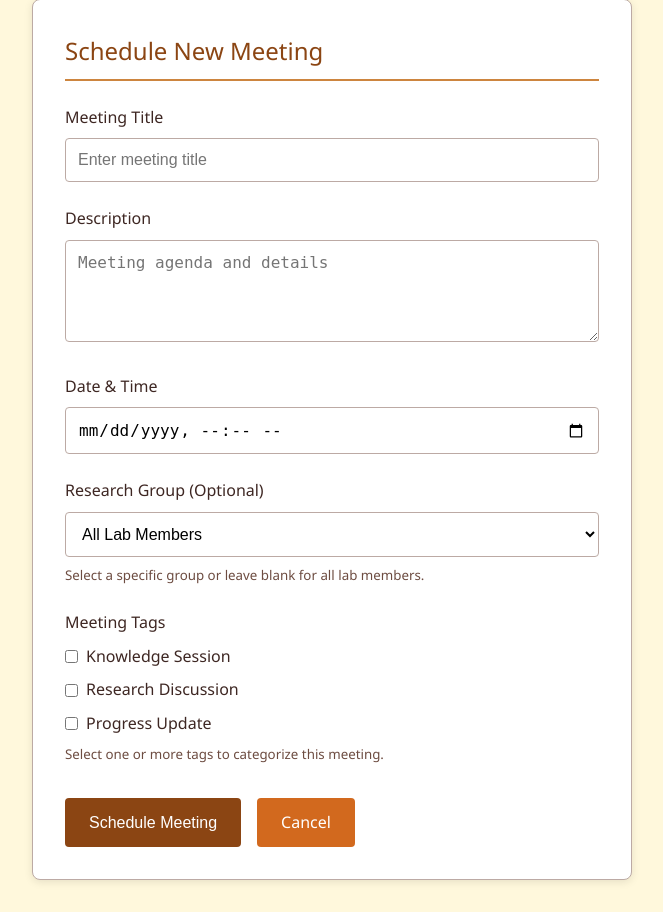
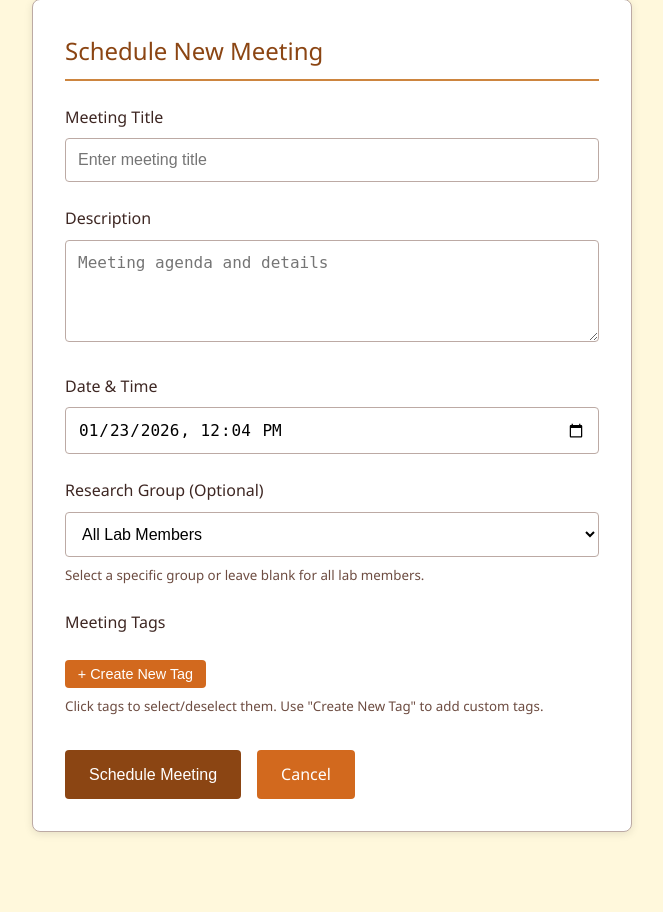
Before and after one commit to lokeshmohanty/labMan, a Flask app: page /meetings/create in a window 1280 px wide. Shown: the part 103-1015 px from the top of the page, without its empty margins (308-971 px from the left). After the commit the page ends 937 px from the top, so only its background shows below. Run offline with Flask 3, Linux system fonts and the light colour scheme; the visitor is signed in with stand-in values (Sample User, id 1); data comes from the database, SQL or seed files in the repository; data that the repository does not hold is empty.

Commit message:
allow dynamic meeting tags

```diff
--- a/app.py
+++ b/app.py
@@ -6,7 +6,7 @@ from lib.auth import login_user, logout_user, require_login, require_admin, get_
 from lib.users import create_user, get_all_users, update_user, delete_user, get_user_by_id, update_user_password, create_password_reset_token, verify_reset_token, update_user_notifications, send_activation_email
 from lib.users import update_user_profile, verify_email_change
 from lib.groups import create_group, get_all_groups, get_all_groups_with_counts, add_user_to_group, remove_user_from_group, get_user_groups, get_group_members, get_group_by_id, update_group
-from lib.meetings import create_meeting, get_all_meetings, update_meeting, delete_meeting, get_meeting_by_id, get_meetings_this_week, get_meetings_by_month, record_meeting_response, get_meeting_responses, get_meetings_by_tags, format_meeting_datetime
+from lib.meetings import create_meeting, get_all_meetings, update_meeting, delete_meeting, get_meeting_by_id, get_meetings_this_week, get_meetings_by_month, record_meeting_response, get_meeting_responses, get_meetings_by_tags, format_meeting_datetime, get_all_tags
 from lib.content import upload_content, get_content, delete_content, get_content_by_id, check_content_access, get_content_by_share_link, get_content_by_group, update_content
 from lib.inventory import add_inventory_item, get_all_inventory, update_inventory_item, delete_inventory_item
 from lib.servers import add_server, get_all_servers, update_server, delete_server, get_server_by_id
@@ -383,7 +383,12 @@ def meetings():
     for meeting in this_week:
         meeting['meeting_time'] = format_meeting_datetime(meeting['meeting_time'])
 
-    return render_template('meetings.html', meetings=all_meetings, this_week=this_week)
+    # Get available tags for filter
+    default_tags = [t.strip() for t in os.getenv('DEFAULT_MEETING_TAGS', '').split(',') if t.strip()]
+    db_tags = get_all_tags()
+    available_tags = sorted(list(set(default_tags + db_tags)))
+
+    return render_template('meetings.html', meetings=all_meetings, this_week=this_week, available_tags=available_tags)
 
 @app.route('/meetings/calendar/<int:year>/<int:month>')
 @require_login
@@ -399,7 +404,8 @@ def create_meeting_route():
         description = request.form.get('description')
         meeting_time = request.form.get('meeting_time')
         group_id = request.form.get('group_id')
-        tags = request.form.getlist('tags')
+        tags_str = request.form.get('tags', '')
+        tags = [t.strip() for t in tags_str.split(',') if t.strip()]
 
         user = get_current_user()
         if create_meeting(title, description, meeting_time, user['id'], group_id, tags):
@@ -410,7 +416,16 @@ def create_meeting_route():
 
     user = get_current_user()
     user_groups = get_user_groups(user['id'])
-    return render_template('meeting_form.html', groups=user_groups)
+
+    # Get available tags
+    default_tags = [t.strip() for t in os.getenv('DEFAULT_MEETING_TAGS', '').split(',') if t.strip()]
+    db_tags = get_all_tags()
+    available_tags = sorted(list(set(default_tags + db_tags)))
+
+    # Set default time to now
+    default_time = datetime.now().strftime('%Y-%m-%dT%H:%M')
+
+    return render_template('meeting_form.html', groups=user_groups, available_tags=available_tags, default_time=default_time)
 
 @app.route('/meetings/<int:meeting_id>/edit', methods=['GET', 'POST'])
 @require_login
@@ -431,7 +446,8 @@ def edit_meeting(meeting_id):
         description = request.form.get('description')
         new_time = request.form.get('meeting_time')
         group_id = request.form.get('group_id')
-        tags = request.form.getlist('tags')
+        tags_str = request.form.get('tags', '')
+        tags = [t.strip() for t in tags_str.split(',') if t.strip()]
 
         # Check if time changed
         old_time = meeting['meeting_time']
@@ -446,7 +462,13 @@ def edit_meeting(meeting_id):
     user_groups = get_user_groups(user['id'])
     # Parse existing tags
     meeting['tags_list'] = meeting['tags'].split(',') if meeting.get('tags') else []
-    return render_template('meeting_form.html', meeting=meeting, groups=user_groups, is_edit=True)
+
+    # Get available tags
+    default_tags = [t.strip() for t in os.getenv('DEFAULT_MEETING_TAGS', '').split(',') if t.strip()]
+    db_tags = get_all_tags()
+    available_tags = sorted(list(set(default_tags + db_tags)))
+
+    return render_template('meeting_form.html', meeting=meeting, groups=user_groups, is_edit=True, available_tags=available_tags)
 
 @app.route('/meetings/<int:meeting_id>/delete', methods=['POST'])
 @require_login
--- a/templates/meeting_form.html
+++ b/templates/meeting_form.html
@@ -9,18 +9,20 @@
     <form method="POST">
         <div class="form-group">
             <label for="title">Meeting Title</label>
-            <input type="text" id="title" name="title" class="form-control" required value="{% if meeting %}{{ meeting.title }}{% endif %}"
-                   placeholder="Enter meeting title">
+            <input type="text" id="title" name="title" class="form-control" required
+                value="{% if meeting %}{{ meeting.title }}{% endif %}" placeholder="Enter meeting title">
         </div>
 
         <div class="form-group">
             <label for="description">Description</label>
-            <textarea id="description" name="description" class="form-control" rows="4" placeholder="Meeting agenda and details">{% if meeting %}{{ meeting.description }}{% endif %}</textarea>
+            <textarea id="description" name="description" class="form-control" rows="4"
+                placeholder="Meeting agenda and details">{% if meeting %}{{ meeting.description }}{% endif %}</textarea>
         </div>
 
         <div class="form-group">
             <label for="meeting_time">Date & Time</label>
-            <input type="datetime-local" id="meeting_time" name="meeting_time" class="form-control" required value="{% if meeting %}{{ meeting.meeting_time[:16] }}{% endif %}">
+            <input type="datetime-local" id="meeting_time" name="meeting_time" class="form-control" required
+                value="{% if meeting %}{{ meeting.meeting_time[:16] }}{% else %}{{ default_time }}{% endif %}">
         </div>
 
         <div class="form-group">
@@ -28,7 +30,8 @@
             <select id="group_id" name="group_id" class="form-control">
                 <option value="">All Lab Members</option>
                 {% for group in groups %}
-                <option value="{{ group.id }}" {% if meeting and meeting.group_id == group.id %}selected{% endif %}>{{ group.name }}</option>
+                <option value="{{ group.id }}" {% if meeting and meeting.group_id==group.id %}selected{% endif %}>{{
+                    group.name }}</option>
                 {% endfor %}
             </select>
             <small style="color: var(--text-light); display: block; margin-top: 0.5rem;">
@@ -38,27 +41,138 @@
 
         <div class="form-group">
             <label>Meeting Tags</label>
-            <div style="display: flex; flex-direction: column; gap: 0.5rem;">
-                <div class="checkbox-group">
-                    <input type="checkbox" id="tag1" name="tags" value="Knowledge Session" {% if meeting and 'Knowledge Session' in meeting.tags_list %}checked{% endif %}>
-                    <label for="tag1" style="margin-bottom: 0;">Knowledge Session</label>
-                </div>
-                <div class="checkbox-group">
-                    <input type="checkbox" id="tag2" name="tags" value="Research Discussion" {% if meeting and 'Research Discussion' in meeting.tags_list %}checked{% endif %}>
-                    <label for="tag2" style="margin-bottom: 0;">Research Discussion</label>
-                </div>
-                <div class="checkbox-group">
-                    <input type="checkbox" id="tag3" name="tags" value="Progress Update" {% if meeting and 'Progress Update' in meeting.tags_list %}checked{% endif %}>
-                    <label for="tag3" style="margin-bottom: 0;">Progress Update</label>
+
+            <div id="all-tags-container" style="display: flex; flex-wrap: wrap; gap: 0.5rem; margin-bottom: 1rem;">
+                {% for tag in available_tags %}
+                <button type="button" class="btn btn-outline tag-item" onclick="toggleTag('{{ tag }}')"
+                    data-tag="{{ tag }}"
+                    style="border: 1px solid var(--border); background-color: white; color: var(--text-dark); transition: all 0.2s;">
+                    {{ tag }}
+                </button>
+                {% endfor %}
+            </div>
+
+            <div style="display: flex; gap: 0.5rem; align-items: center;">
+                <button type="button" class="btn btn-secondary" onclick="showNewTagInput()" id="show-add-btn"
+                    style="font-size: 0.9rem; padding: 0.4rem 0.8rem;">+ Create New Tag</button>
+                <div id="new-tag-input-group" style="display: none; align-items: center; gap: 0.5rem;">
+                    <input type="text" id="new-tag-name" class="form-control" style="width: 200px;"
+                        placeholder="New tag name">
+                    <button type="button" class="btn btn-primary" onclick="createNewTag()"
+                        style="padding: 0.4rem 0.8rem;">Add</button>
+                    <button type="button" class="btn btn-danger" onclick="hideNewTagInput()"
+                        style="padding: 0.4rem 0.8rem;">Cancel</button>
                 </div>
             </div>
+
+            <input type="hidden" name="tags" id="tags-hidden"
+                value="{% if meeting and meeting.tags %}{{ meeting.tags }}{% endif %}">
+
             <small style="color: var(--text-light); display: block; margin-top: 0.5rem;">
-                Select one or more tags to categorize this meeting.
+                Click tags to select/deselect them. Use "Create New Tag" to add custom tags.
             </small>
         </div>
 
+        <script>
+            let selectedTags = [];
+
+            function initTags() {
+                const hiddenInput = document.getElementById('tags-hidden');
+                if (hiddenInput.value) {
+                    selectedTags = hiddenInput.value.split(',').filter(t => t.trim());
+                }
+                updateVisualState();
+
+                // Add enter key listener for new tag input
+                document.getElementById('new-tag-name').addEventListener('keypress', function (e) {
+                    if (e.key === 'Enter') {
+                        e.preventDefault();
+                        createNewTag();
+                    }
+                });
+            }
+
+            function toggleTag(tag) {
+                if (selectedTags.includes(tag)) {
+                    selectedTags = selectedTags.filter(t => t !== tag);
+                } else {
+                    selectedTags.push(tag);
+                }
+                updateHiddenInput();
+                updateVisualState();
+            }
+
+            function showNewTagInput() {
+                document.getElementById('show-add-btn').style.display = 'none';
+                document.getElementById('new-tag-input-group').style.display = 'flex';
+                document.getElementById('new-tag-name').focus();
+            }
+
+            function hideNewTagInput() {
+                document.getElementById('show-add-btn').style.display = 'block';
+                document.getElementById('new-tag-input-group').style.display = 'none';
+                document.getElementById('new-tag-name').value = '';
+            }
+
+            function createNewTag() {
+                const input = document.getElementById('new-tag-name');
+                const tagName = input.value.trim();
+
+                if (!tagName) return;
+
+                // Check if already exists in available tags to avoid duplicates
+                const existingBtn = Array.from(document.querySelectorAll('.tag-item')).find(btn => btn.dataset.tag.toLowerCase() === tagName.toLowerCase());
+
+                if (existingBtn) {
+                    if (!selectedTags.includes(existingBtn.dataset.tag)) {
+                        toggleTag(existingBtn.dataset.tag);
+                    }
+                } else {
+                    // Create visual button
+                    const container = document.getElementById('all-tags-container');
+                    const btn = document.createElement('button');
+                    btn.type = 'button';
+                    btn.className = 'btn btn-outline tag-item';
+                    btn.onclick = function () { toggleTag(tagName) };
+                    btn.dataset.tag = tagName;
+                    btn.style.cssText = 'border: 1px solid var(--border); background-color: white; color: var(--text-dark); transition: all 0.2s;';
+                    btn.textContent = tagName;
+                    container.appendChild(btn);
+
+                    // Auto select
+                    toggleTag(tagName);
+                }
+
+                hideNewTagInput();
+            }
+
+            function updateHiddenInput() {
+                document.getElementById('tags-hidden').value = selectedTags.join(',');
+            }
+
+            function updateVisualState() {
+                const buttons = document.querySelectorAll('.tag-item');
+                buttons.forEach(btn => {
+                    const tag = btn.dataset.tag;
+                    if (selectedTags.includes(tag)) {
+                        btn.style.backgroundColor = 'var(--primary)';
+                        btn.style.color = 'white';
+                        btn.style.borderColor = 'var(--primary)';
+                    } else {
+                        btn.style.backgroundColor = 'white';
+                        btn.style.color = 'var(--text-dark)';
+                        btn.style.borderColor = 'var(--border)';
+                    }
+                });
+            }
+
+            // Initialize on load
+            document.addEventListener('DOMContentLoaded', initTags);
+        </script>
+
         <div style="display: flex; gap: 1rem; margin-top: 2rem;">
-            <button type="submit" class="btn btn-primary">{% if is_edit %}Update Meeting{% else %}Schedule Meeting{% endif %}</button>
+            <button type="submit" class="btn btn-primary">{% if is_edit %}Update Meeting{% else %}Schedule Meeting{%
+                endif %}</button>
             <a href="{{ url_for('meetings') }}" class="btn btn-secondary">Cancel</a>
         </div>
     </form>
```
Also changed, not shown: lib/meetings.py (+19 -3 lines), templates/meeting_detail.html (+28 -10 lines), templates/meetings.html (+16 -11 lines), README.md.
